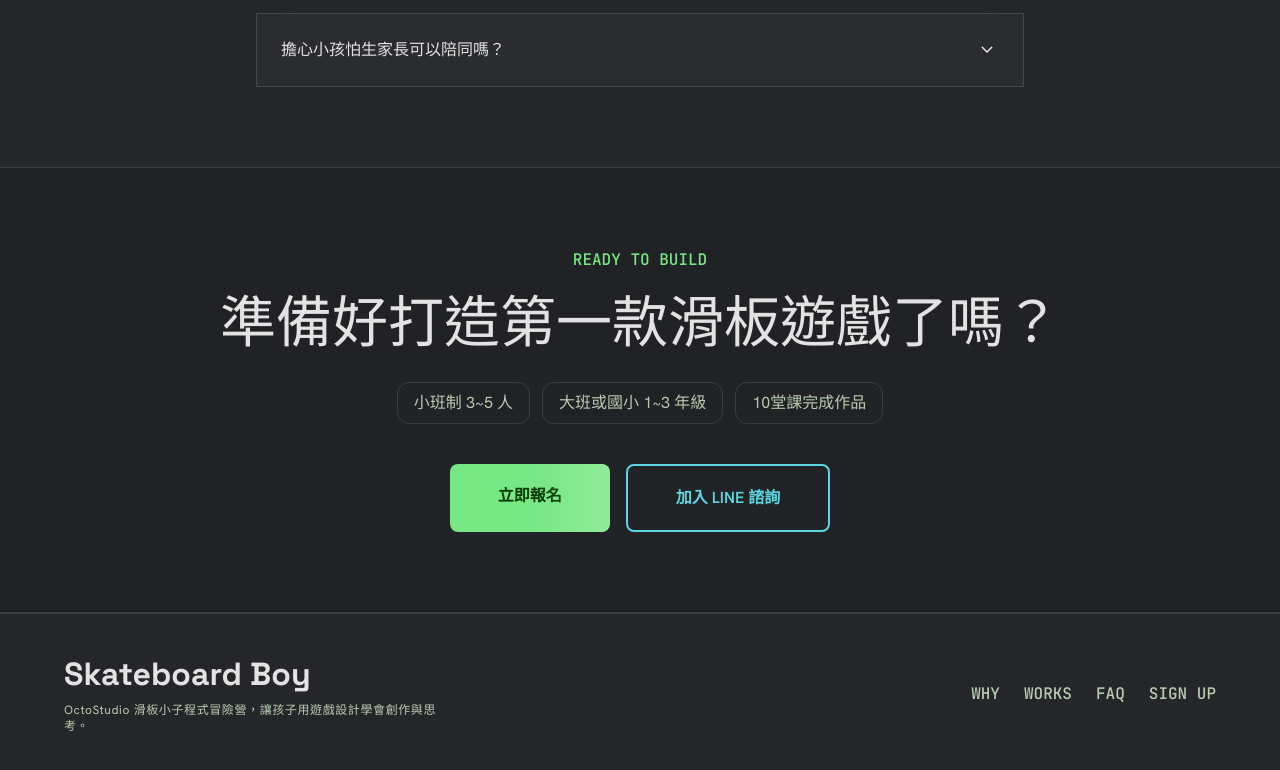
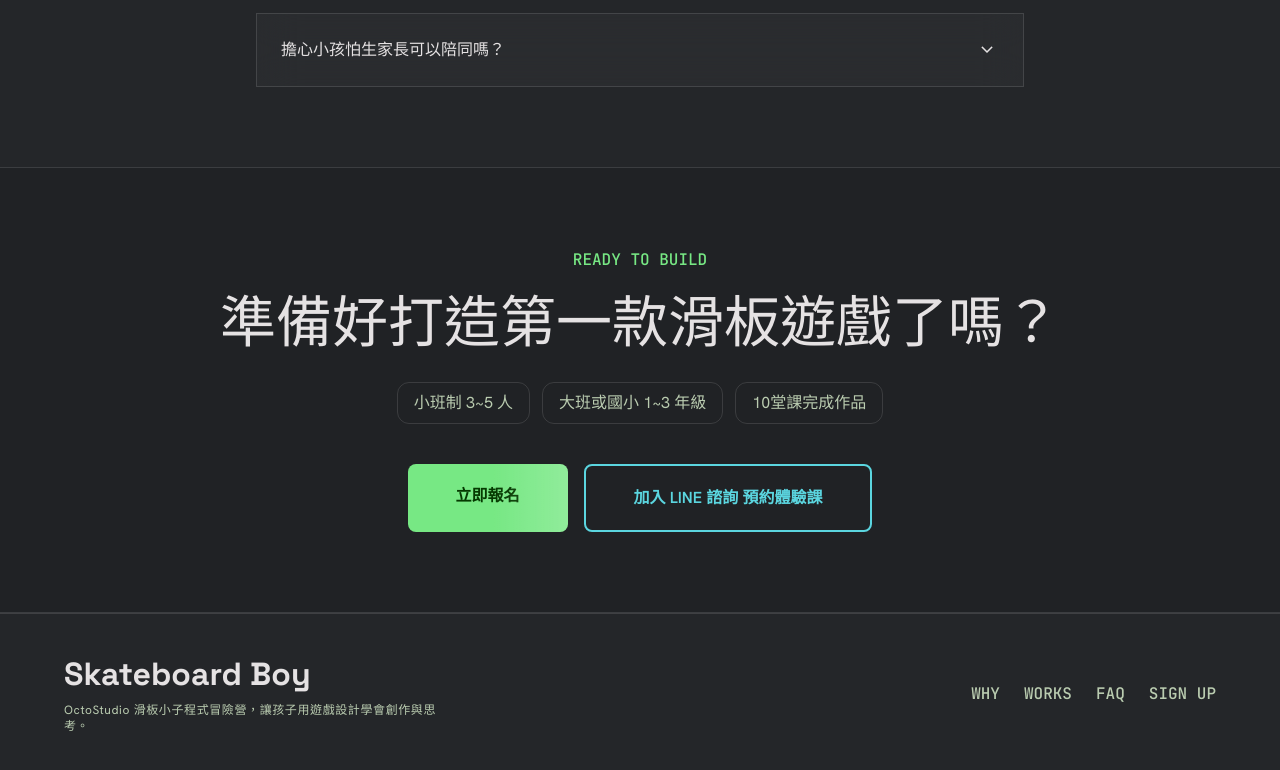
Before and after one commit to tedxsk8/OctoStudioSK8, a plain HTML site: page index.html in a window 1280 px wide. Shown: the part 6424-7194 px from the top of the page. Drawn offline with nearby package versions, Linux system fonts and the light colour scheme.

Commit message:
1. update 預約體驗課

```diff
--- a/index.html
+++ b/index.html
@@ -812,7 +812,7 @@
                     <a class="btn-shimmer relative overflow-hidden px-12 py-5 bg-neon-aurora text-on-primary font-bold rounded-xl hover:shadow-[0_0_40px_rgba(119,232,132,0.28)] transition-all text-center"
                         href="https://forms.gle/uQtgAh6MGyCsk9RH9" target="_blank" rel="noopener noreferrer">立即報名</a>
                     <a class="px-12 py-5 border-2 border-cyber-cyan text-cyber-cyan font-bold rounded-xl hover:bg-cyber-cyan/10 transition-all text-center"
-                        href="https://lin.ee/8jTZSvY" target="_blank" rel="noopener noreferrer">加入 LINE 諮詢</a>
+                        href="https://lin.ee/8jTZSvY" target="_blank" rel="noopener noreferrer">加入 LINE 諮詢 預約體驗課</a>
                     <!--
                     <a class="px-12 py-5 border-2 border-passion-orange text-passion-orange font-bold rounded-xl hover:bg-passion-orange/10 transition-all text-center"
                         href="https://forms.gle/" target="_blank" rel="noopener noreferrer">預約體驗課</a>
```
